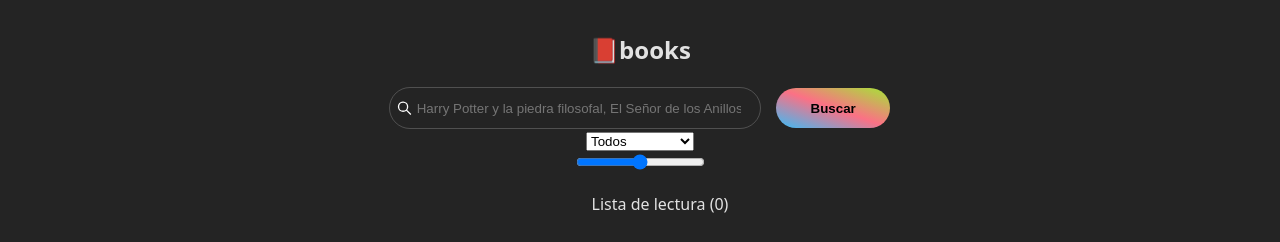
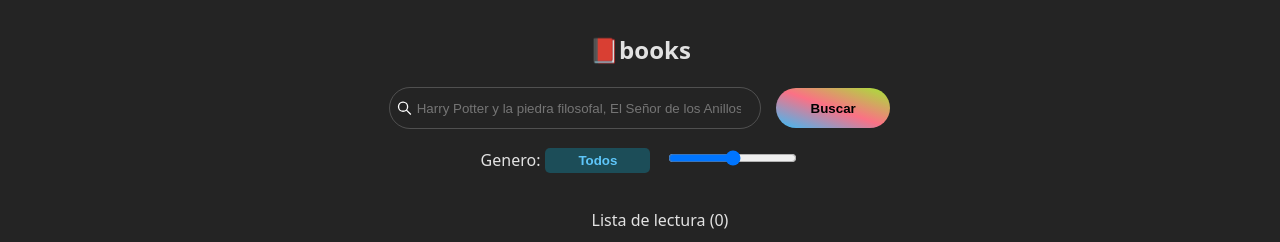
Before and after one commit to enriqueSFranco/primeros-pasos-con-react, a React (Vite) app: page / in a window 1280 px wide. Shown: the part 920-1162 px from the top of the page. Built offline with nearby package versions, Linux system fonts and the light colour scheme.

Commit message:
feat: Add components

```diff
--- a/src/components/InterviewTwo/FilterBooks.tsx
+++ b/src/components/InterviewTwo/FilterBooks.tsx
@@ -1,20 +1,35 @@
+import { useId, useState } from 'react'
 import { useLibrary } from '@/stores/library.store'
-import { type Book } from '@/shared/types.d'
+import styles from './FilterBooks.module.css'
 
-interface FilterBookProps {
-  genres: Book['genre'][] | []
-}
+const FilterBooks: React.FC = () => {
+  const genreSelectedId = useId()
+  const [genre, updateGenre] = useState<string>('all')
+  const { genres, filterByGenre } = useLibrary(state => ({ genres: state.genres, filterByGenre: state.filterByGenre }))
 
-const FilterBooks: React.FC<FilterBookProps> = ({ genres }) => {
+  function handleChangeSelectedGenre (e: React.ChangeEvent<HTMLSelectElement>) {
+    const { value } = e.target
+    updateGenre(value)
+    filterByGenre(value)
+  }
 
   return (
-    <section>
-      <select name="" id="">
-        <option value='all'>Todos</option>
-        {genres.map(genre => (
-          <option value={genre}>{genre}</option>
-        ))}
-      </select>
+    <section className={styles.wrapper_filters}>
+      <label className={styles.wraper_filter__select}>
+        <span>Genero:</span>
+        <select
+          name="genres"
+          id={genreSelectedId}
+          value={genre}
+          onChange={handleChangeSelectedGenre}
+          className={styles.select}
+        >
+          <option value='all'>Todos</option>
+          {genres.map(genre => (
+            <option key={`genre-${genre}`} value={genre}>{genre}</option>
+          ))}
+        </select>
+      </label>
       <form action="">
         <input
           type="range"
--- a/src/components/InterviewTwo/Form.tsx
+++ b/src/components/InterviewTwo/Form.tsx
@@ -7,7 +7,7 @@ import styles from './Form.module.css'
 const Form = () => {
   const queryRef = useRef<HTMLInputElement | null>(null)
   const queryHintId = useId()
-  const { filterBy } = useLibrary(state => ({ filterBy: state.filterBy }))
+  const { filterByTitle } = useLibrary(state => ({ filterByTitle: state.filterByTitle }))
 
   function resetForm () {
     if (queryRef.current) {
@@ -24,7 +24,7 @@ const Form = () => {
     const query = field.get('query') as Book['title']
 
     if (query.trim() !== '') {
-      filterBy({ title: query })
+      filterByTitle({ title: query })
       resetForm()
     }
   }
--- a/src/components/InterviewTwo/LibraryFilters.tsx
+++ b/src/components/InterviewTwo/LibraryFilters.tsx
@@ -1,17 +1,12 @@
-import { Book } from "@/shared/types"
 import FilterBooks from "./FilterBooks"
 import Form from "./Form"
 import LibraryNavigation from "./LibraryNavigation"
 
-interface LibraryFiltersProps {
-  genres: Book['genre'][]
-}
-
-const LibraryFilters: React.FC<LibraryFiltersProps> = ({ genres }) => {
+const LibraryFilters: React.FC = () => {
   return (
     <section className='wrapper_library__filters'>
       <Form />
-      <FilterBooks genres={genres} />
+      <FilterBooks />
       <LibraryNavigation />
     </section>
   )
```
